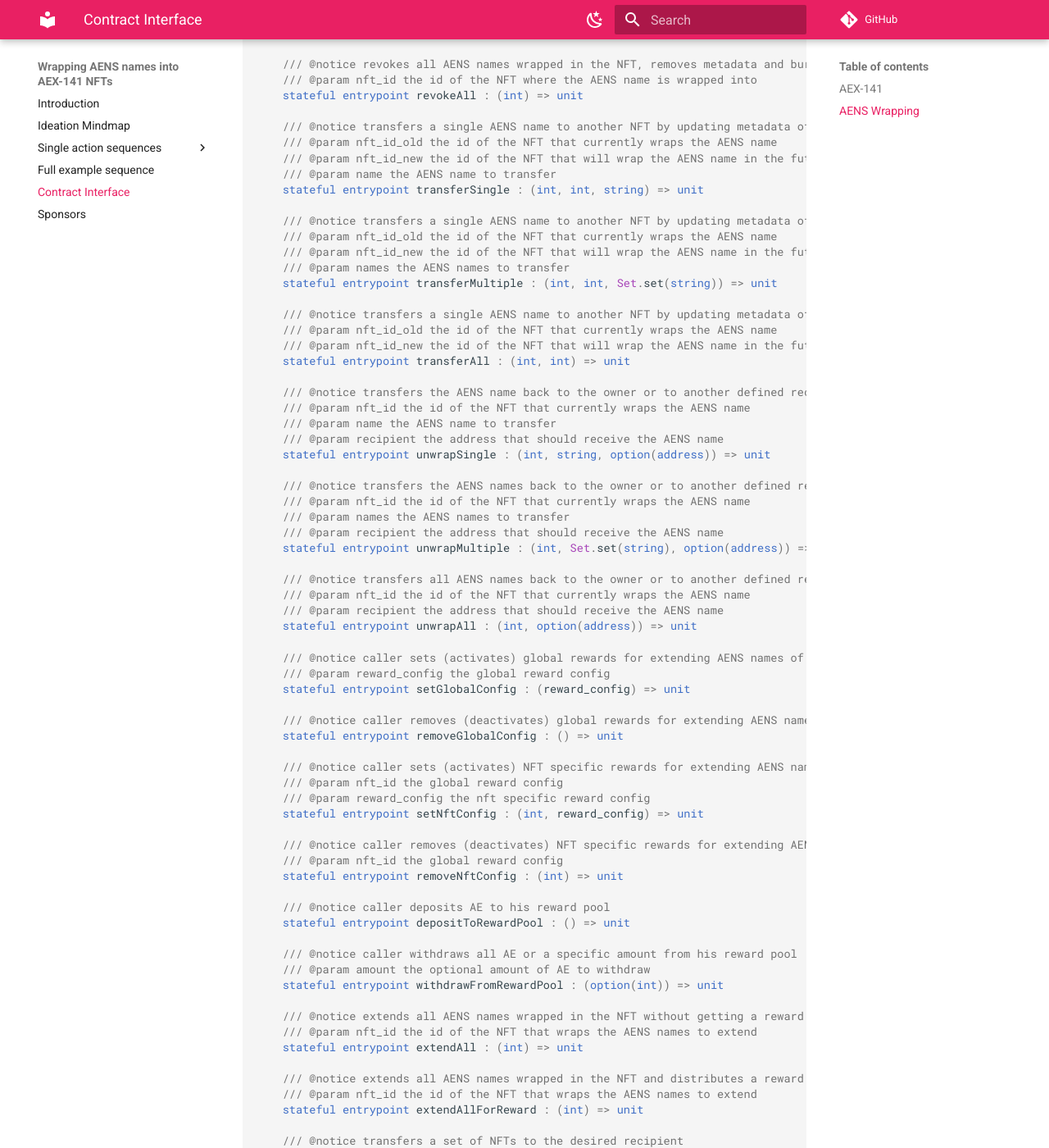
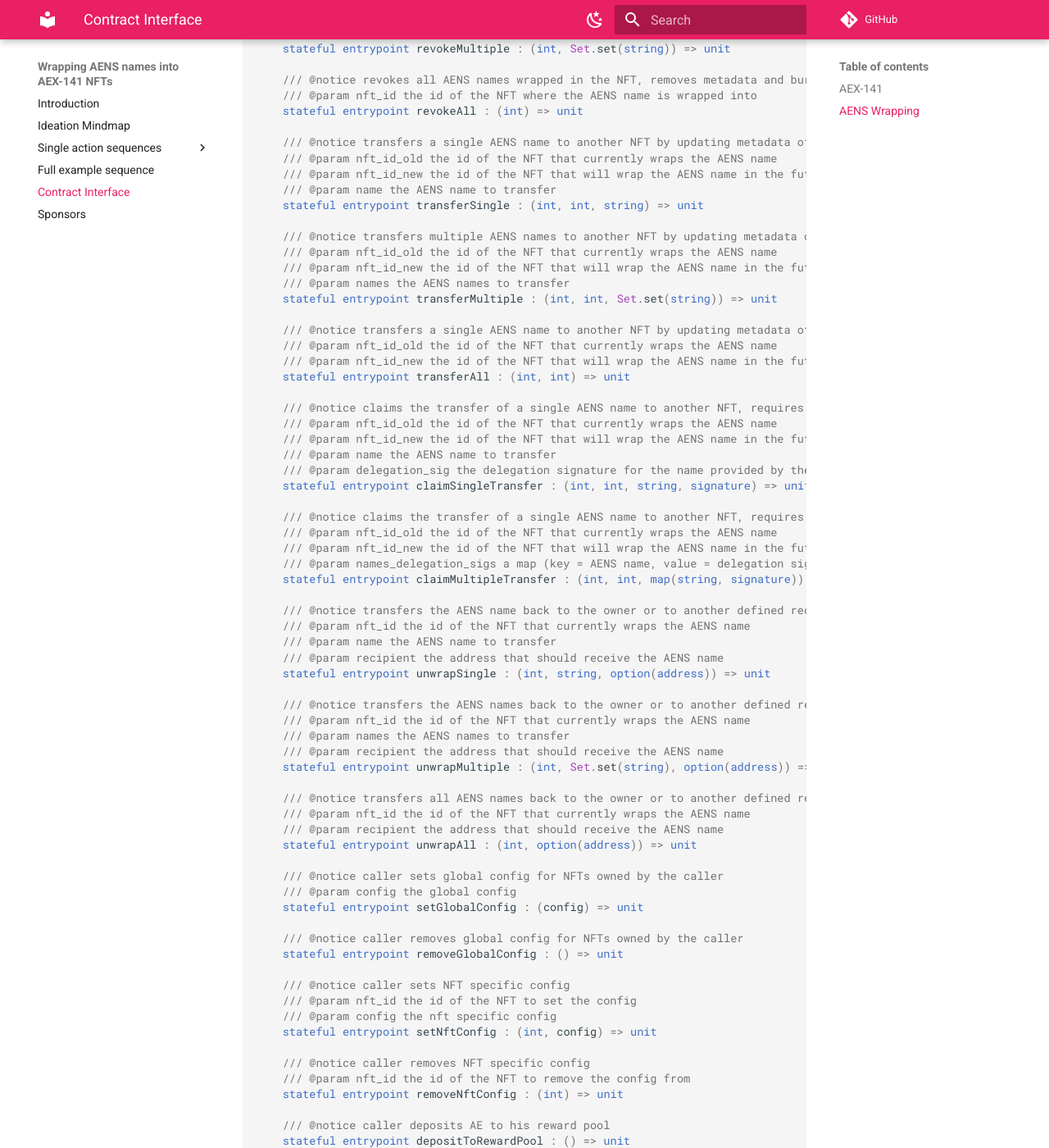
Before and after one commit to marc0olo/aens-nfts, an MkDocs documentation site: the page built from docs/contract-interface.md, in a window 1280 px wide and 1400 px high, scrolled down 2244 px. Shown: the whole window at 82% size. Built offline with MkDocs 1.6.1 and Material for MkDocs 9.7.7, drawn with Linux system fonts in a browser that asks for light colours; comment, search, counter and statistics services are not loaded; some of the changed text lies outside the part shown.

Commit message:
update after discussions with Hans

````diff
--- a/docs/contract-interface.md
+++ b/docs/contract-interface.md
@@ -48,11 +48,12 @@ contract interface IAEX141 =
 ```sophia
 contract interface IAENSWrapping : IAEX141 =
 
-    record reward_config =
+    record config =
         { reward: int
-        , block_window: int
+        , reward_block_window: int
         , emergency_reward: int
-        , emergency_block_window : int }
+        , emergency_reward_block_window : int
+        , can_receive_from_others : bool }
 
     /// @notice wraps AENS names into a fresh minted NFT, adds NFT metadata, extends all names
     /// @param names_delegation_sigs a map (key = AENS name, value = delegation signature)
@@ -121,7 +122,7 @@ contract interface IAENSWrapping : IAEX141 =
     /// @param name the AENS name to transfer
     stateful entrypoint transferSingle : (int, int, string) => unit
 
-    /// @notice transfers a single AENS name to another NFT by updating metadata of both NFTs, extends all names wrapped in new NFT
+    /// @notice transfers multiple AENS names to another NFT by updating metadata of both NFTs, extends all names wrapped in new NFT
     /// @param nft_id_old the id of the NFT that currently wraps the AENS name
     /// @param nft_id_new the id of the NFT that will wrap the AENS name in the future
     /// @param names the AENS names to transfer
@@ -131,6 +132,19 @@ contract interface IAENSWrapping : IAEX141 =
     /// @param nft_id_old the id of the NFT that currently wraps the AENS name
     /// @param nft_id_new the id of the NFT that will wrap the AENS name in the future
     stateful entrypoint transferAll : (int, int) => unit
+
+    /// @notice claims the transfer of a single AENS name to another NFT, requires the current owner to provide the delegation signature off-chain to the owner of the target NFT
+    /// @param nft_id_old the id of the NFT that currently wraps the AENS name
+    /// @param nft_id_new the id of the NFT that will wrap the AENS name in the future
+    /// @param name the AENS name to transfer
+    /// @param delegation_sig the delegation signature for the name provided by the owner of nft_id_old
+    stateful entrypoint claimSingleTransfer : (int, int, string, signature) => unit
+
+    /// @notice claims the transfer of a single AENS name to another NFT, requires the current owner to provide the delegation signatures off-chain to the owner of the target NFT
+    /// @param nft_id_old the id of the NFT that currently wraps the AENS name
+    /// @param nft_id_new the id of the NFT that will wrap the AENS name in the future
+    /// @param names_delegation_sigs a map (key = AENS name, value = delegation signature)
+    stateful entrypoint claimMultipleTransfer : (int, int, map(string, signature)) => unit
 
     /// @notice transfers the AENS name back to the owner or to another defined recipient, updates metadata
     /// @param nft_id the id of the NFT that currently wraps the AENS name
@@ -149,20 +163,20 @@ contract interface IAENSWrapping : IAEX141 =
     /// @param recipient the address that should receive the AENS name
     stateful entrypoint unwrapAll : (int, option(address)) => unit
 
-    /// @notice caller sets (activates) global rewards for extending AENS names of NFTs owned by the caller
-    /// @param reward_config the global reward config
-    stateful entrypoint setGlobalConfig : (reward_config) => unit
+    /// @notice caller sets global config for NFTs owned by the caller
+    /// @param config the global config
+    stateful entrypoint setGlobalConfig : (config) => unit
 
-    /// @notice caller removes (deactivates) global rewards for extending AENS names of NFTs owned by the caller
+    /// @notice caller removes global config for NFTs owned by the caller
     stateful entrypoint removeGlobalConfig : () => unit
 
-    /// @notice caller sets (activates) NFT specific rewards for extending AENS names wrapped into it
-    /// @param nft_id the global reward config
-    /// @param reward_config the nft specific reward config
-    stateful entrypoint setNftConfig : (int, reward_config) => unit
+    /// @notice caller sets NFT specific config
+    /// @param nft_id the id of the NFT to set the config
+    /// @param config the nft specific config
+    stateful entrypoint setNftConfig : (int, config) => unit
 
-    /// @notice caller removes (deactivates) NFT specific rewards for extending AENS names wrapped into it
-    /// @param nft_id the global reward config
+    /// @notice caller removes NFT specific config
+    /// @param nft_id the id of the NFT to remove the config from
     stateful entrypoint removeNftConfig : (int) => unit
 
     /// @notice caller deposits AE to his reward pool
@@ -171,6 +185,11 @@ contract interface IAENSWrapping : IAEX141 =
     /// @notice caller withdraws all AE or a specific amount from his reward pool
     /// @param amount the optional amount of AE to withdraw
     stateful entrypoint withdrawFromRewardPool : (option(int)) => unit
+
+    /// @notice calculates the reward based on the expiration date of the names wrapped in an NFT, considering the global config (or the NFT specific config if set) and the amount of Æ deposited by the NFT owner
+    /// @param nft_id the id of the NFT to extend
+    /// @return the estimated reward
+    entrypoint estimateReward : (int) => int
 
     /// @notice extends all AENS names wrapped in the NFT without getting a reward
     /// @param nft_id the id of the NFT that wraps the AENS names to extend
````
Also changed, not shown: docs/diagrams/burn_nfts.md (+1 -1 lines), docs/diagrams/full-example-sequence.md (+5 -5 lines), docs/diagrams/reward_users.md (+3 -2 lines), docs/diagrams/transfer_aens_names.md (+3 -0 lines), docs/diagrams/wrap_aens_names.md (+2 -2 lines).
